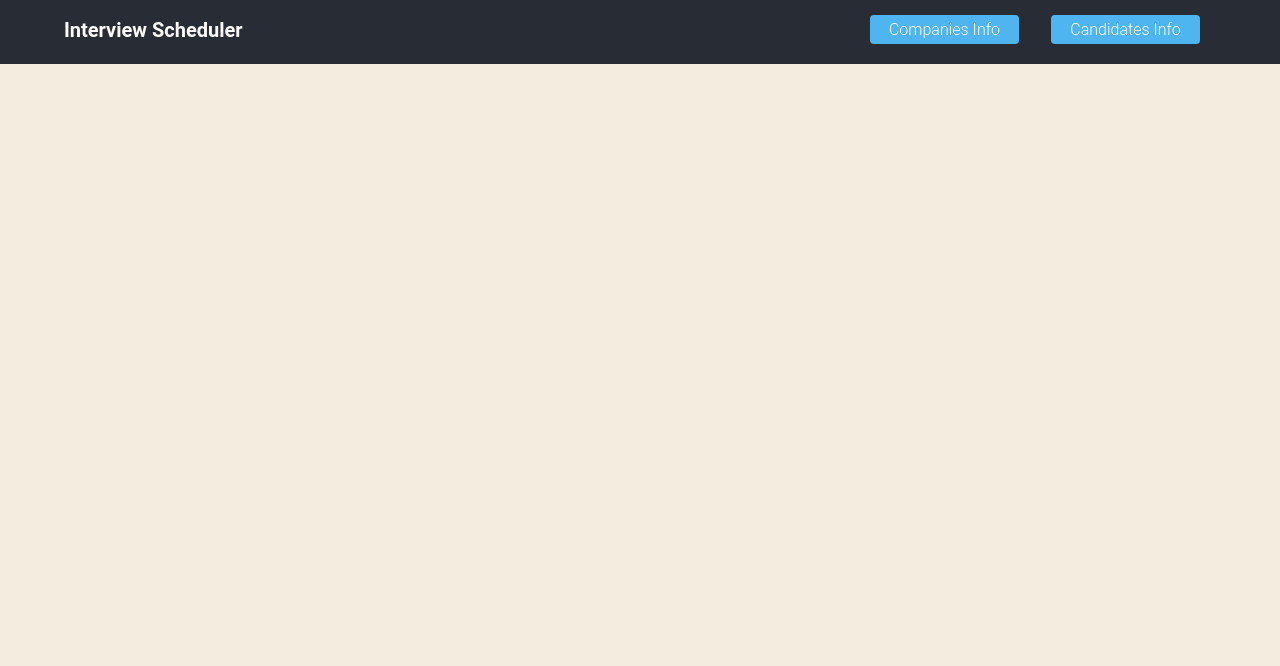
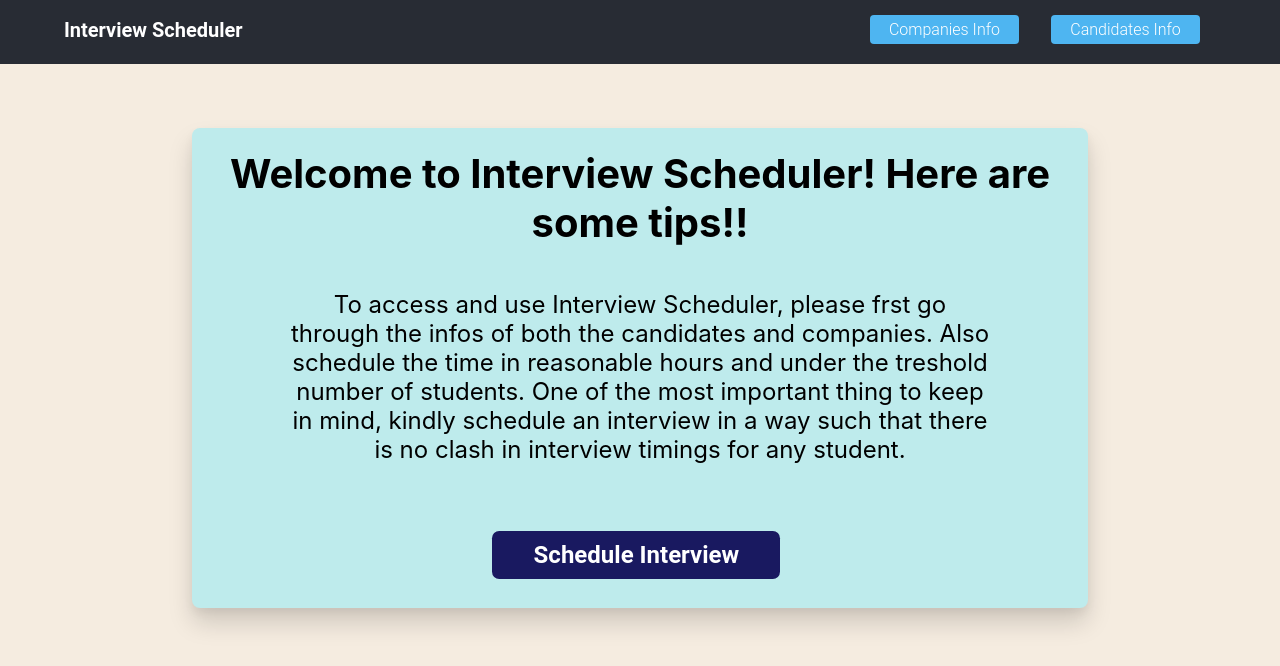
Before and after one commit to ajay-2019011/Interview-Scheduler, a React (Create React App) app in the folder client/: page / in a window 1280 px wide. Shown: the top 666 px of the page. Built offline with nearby package versions, Linux system fonts and the light colour scheme.

Commit message:
Created Content component and schedule interview button

```diff
--- a/client/src/components/App.js
+++ b/client/src/components/App.js
@@ -1,13 +1,14 @@
 import React from 'react'
 import '../styles/App.css';
-import '../index.css'
 import Navbar from './Navbar'
+import Content from './Content'
 
 function App() {
   return (
     <div className="App">
       <header className="App-header">
         <Navbar />
+        <Content />
       </header>
       <footer></footer>
     </div>
--- /dev/null
+++ b/client/src/components/Content.js
@@ -0,0 +1,16 @@
+import React from 'react';
+import '../styles/Content.css'
+
+export default function Content(){
+    return(
+        <div className='content'>
+            <h1>Welcome to Interview Scheduler! Here are some tips!!</h1>
+            <p>To access and use Interview Scheduler, please frst go through the infos of both the candidates and
+                companies. Also schedule the time in reasonable hours and under the treshold number of students. One
+                of the most important thing to keep in mind, kindly schedule an interview in a way such that there
+                is no clash in interview timings for any student.
+            </p>
+            <button id="schedule-btn">Schedule Interview</button>
+        </div>
+    )
+}
--- a/client/src/styles/App.css
+++ b/client/src/styles/App.css
@@ -1,5 +1,5 @@
 .App {
-  background-color: #282c34;
+
   margin: 0;
   /* min-height: 100vh;s
   display: flex;
--- /dev/null
+++ b/client/src/styles/Content.css
@@ -0,0 +1,52 @@
+.content{
+    margin: 4rem 12rem;
+    background-color: rgb(190, 235, 236);
+    color: black;
+    height: 30rem;
+    box-shadow: rgba(0, 0, 0, 0.15) 0px 15px 25px, rgba(0, 0, 0, 0.05) 0px 5px 10px;
+    border-radius: 0.5rem;
+    display: flex;
+    flex-direction: column;
+    justify-content: space-around;
+    text-align: center;
+}
+.content:hover{
+    box-shadow: rgba(0, 0, 0, 0.56) 0px 22px 70px 4px;
+}
+
+h1{
+    margin-top: 0;
+    margin-bottom: 0;
+    font-size: 2.5rem;
+}
+
+p{
+    margin-top: 0;
+    margin-left: 6rem;
+    margin-right: 6rem;
+    font-size: x-large;
+}
+
+#schedule-btn{
+    display:inline-block;
+    padding:0.35em 1.2em;
+    border:none;
+    margin:0 0.3em 0.3em 0;
+    border-radius:0.3em;
+    box-sizing: border-box;
+    text-decoration:none;
+    font-family:'Roboto',sans-serif;
+    font-weight:bold;
+    font-size: x-large;
+    color:#FFFFFF;
+    background-color: rgb(25, 25, 96);
+    text-align:center;
+    transition: all 0.2s;
+    height: 3rem;
+    width: 18rem;
+    align-self: center;
+}
+#schedule-btn:hover{
+    color:rgb(25, 25, 96);
+    background-color:#FFFFFF;
+}
--- a/client/src/styles/Navbar.css
+++ b/client/src/styles/Navbar.css
@@ -1,5 +1,6 @@
 .navbar{
-    margin: 0 3rem;
+    margin: 0;
+    padding:0 3rem;
     display: flex;
     flex-direction: row;
     align-items: center;
```
